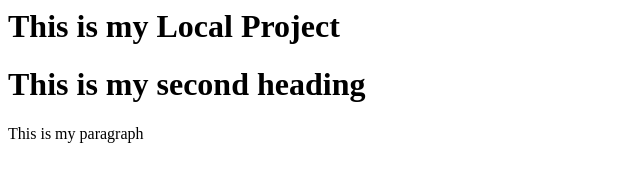
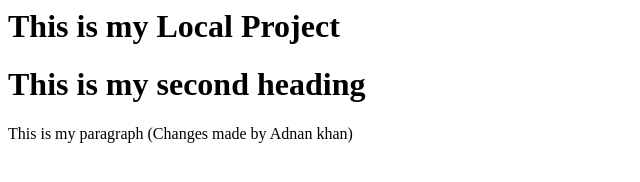
Before and after one commit to khanusman001/LocalProject, a plain HTML site: page index.html in a window 1280 px wide. Shown: the whole page, without its empty margins (0-640 px from the left). Drawn offline with Linux system fonts and the light colour scheme.

Commit message:
Changes by Adnan

```diff
--- a/index.html
+++ b/index.html
@@ -1,3 +1,3 @@
 <h1>This is my Local Project</h1>
 <h1>This is my second heading</h1>
-<p>This is my paragraph</p>
+<p>This is my paragraph (Changes made by Adnan khan)</p>
```
